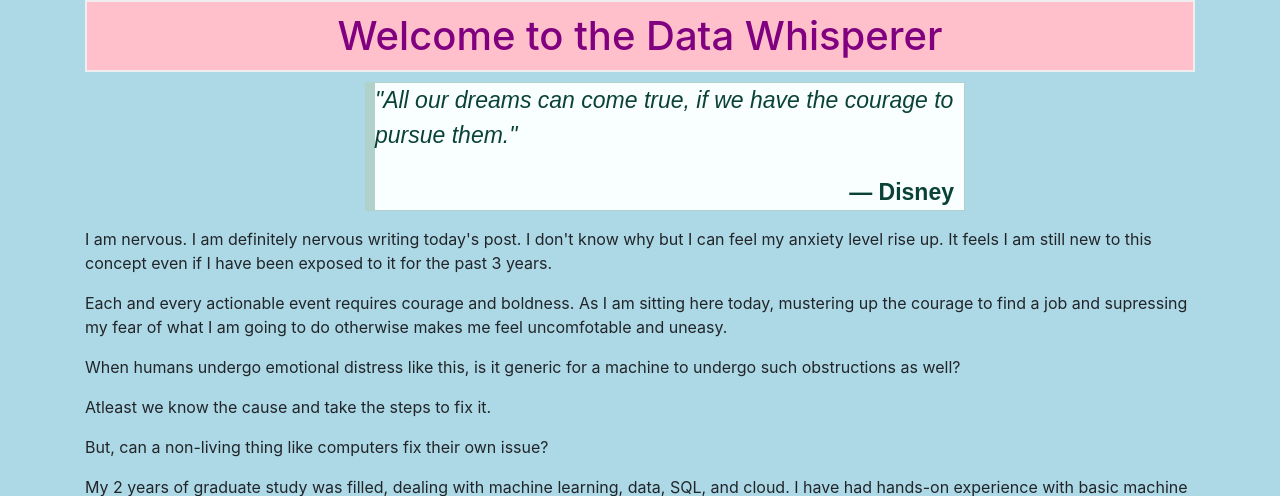
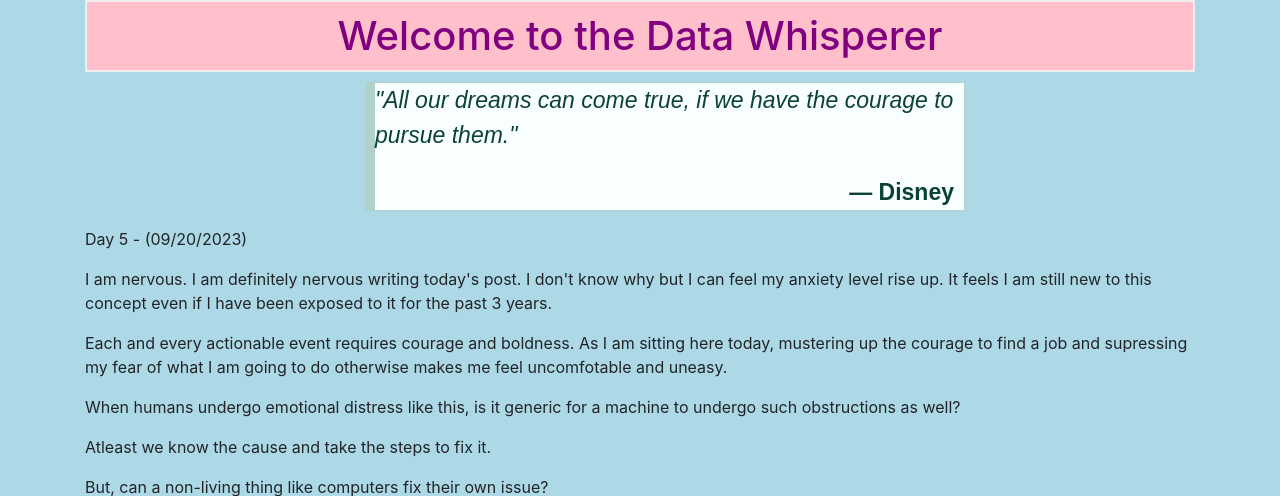
Before and after one commit to vijaayyyyvarshini/datawhisperer, a Flask app: page /sixthblog in a window 1280 px wide. Shown: the part 56-552 px from the top of the page. Run offline with Flask 3, Linux system fonts and the light colour scheme; some libraries are stand-ins or nearby versions.

Commit message:
new changes

```diff
--- a/templates/sixthblog.html
+++ b/templates/sixthblog.html
@@ -13,6 +13,8 @@
                 Disney
             </p>
         </blockquote>
+
+        <p>Day 5 - (09/20/2023)</p>
 
         <p>I am nervous. I am definitely nervous writing today's post. I don't know why but I can feel my anxiety level rise up.
             It feels I am still new to this concept even if I have been exposed to it for the past 3 years.
```
